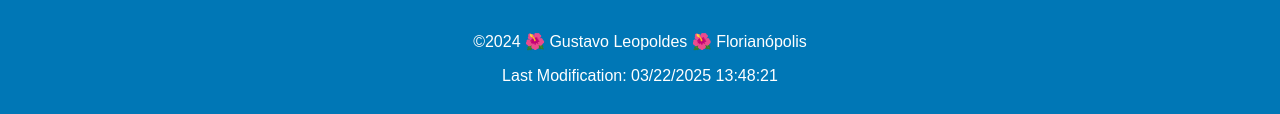
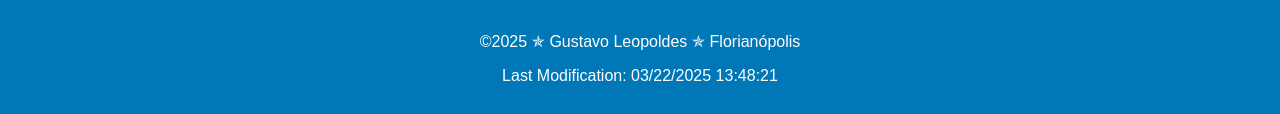
Before and after one commit to gustavoleopoldes/wdd131, a plain HTML site: page week03/place.html in a window 1280 px wide. Shown: the part 940-1054 px from the top of the page. Drawn offline with Linux system fonts and the light colour scheme.

Commit message:
att footer

```diff
--- a/week03/place.html
+++ b/week03/place.html
@@ -41,7 +41,7 @@
     </main>
 
     <footer>
-        <p>©2024 🌺 Gustavo Leopoldes 🌺 Florianópolis</p>
+        <p>©2025 ✯ Gustavo Leopoldes ✯ Florianópolis</p>
         <p>Last Modification: <span id="lastModified"></span></p>
     </footer>
 </body>
```
